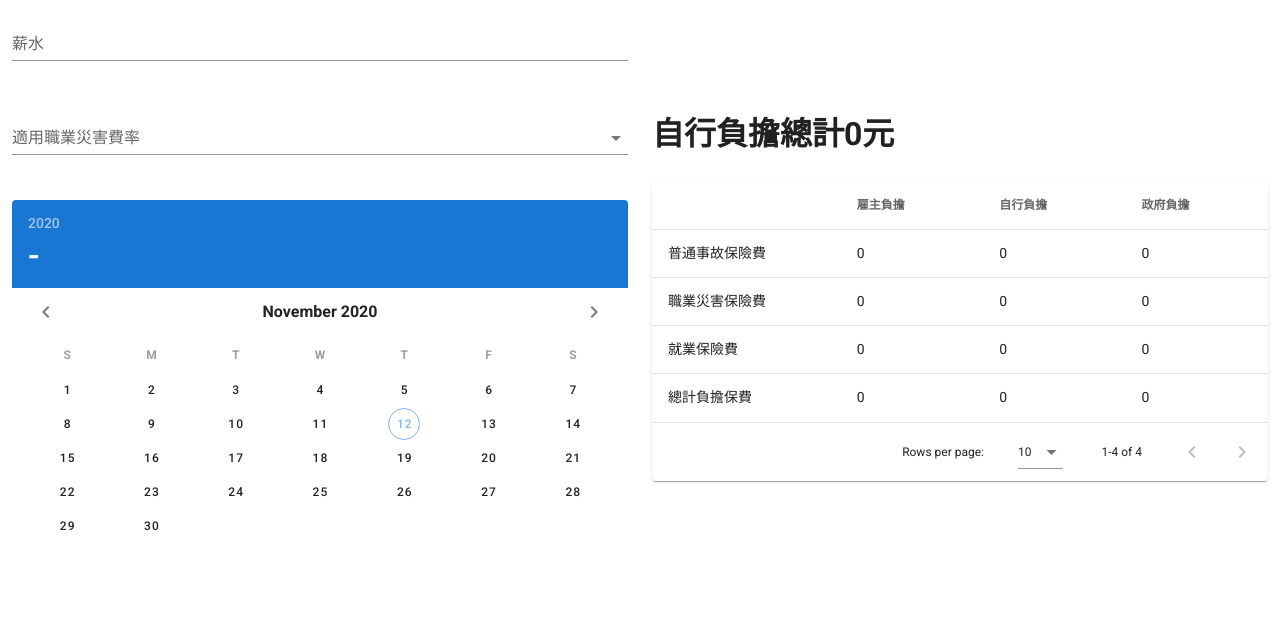
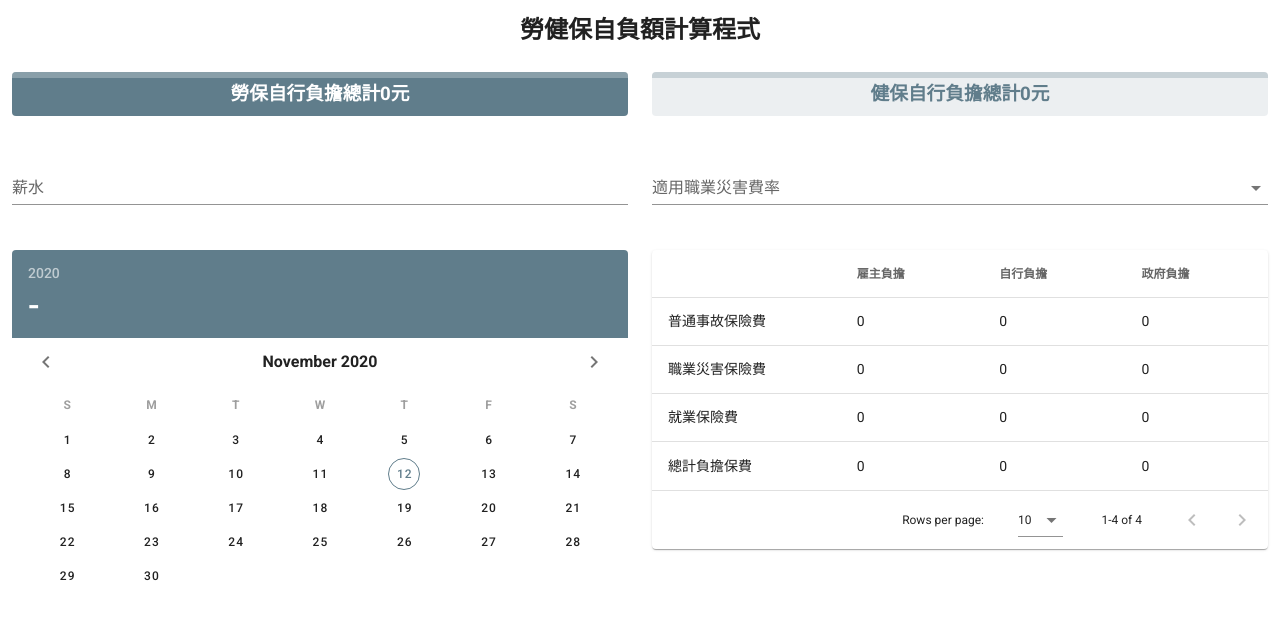
Before and after one commit to vincent87720/lhipcp, a Vue app: page / in a window 1280 px wide. Shown: the top 620 px of the page. Built offline with nearby package versions, Linux system fonts and the light colour scheme.

Commit message:
Update UI style;

```diff
--- a/src/App.vue
+++ b/src/App.vue
@@ -3,25 +3,62 @@
     <v-container fluid>
       <v-row align="center">
         <v-col
-          class="d-flex"
+          class="d-flex justify-center"
+          cols="12"
+        >
+          <h2>勞健保自負額計算程式</h2>
+        </v-col>
+      </v-row>
+      <v-row>
+        <v-col
           cols="12"
           md="6"
+          sm="12"
         >
-          <v-row align="center">
+          <v-alert
+            class="d-flex justify-center align-center"
+            border="top"
+            color="blue-grey"
+            dark
+            dense
+          >
+            <h3>勞保自行負擔總計{{Insurance[3].self}}元</h3>
+          </v-alert>
+        </v-col>
         <v-col
-              class="d-flex"
           cols="12"
+          md="6"
+          sm="12"
+        >
+          <v-alert
+            class="d-flex justify-center align-center"
+            border="top"
+            color="blue-grey"
+            text
+            dense
+          >
+            <h3>健保自行負擔總計{{Insurance[3].self}}元</h3>
+          </v-alert>
+        </v-col>
+      </v-row>
+      <v-row>
+        <v-col
+          class="d-flex order-0"
+          cols="12"
+          md="6"
           sm="12"
         >
           <v-text-field
             label="薪水"
             v-model="salary"
             @keyup="onVarChange"
+            type='tel'
           ></v-text-field>
         </v-col>
         <v-col
-              class="d-flex"
+          class="d-flex order-xl-1 order-lg-1 order-md-1 order-3"
           cols="12"
+          md="6"
           sm="12"
         >
           <v-select
@@ -31,38 +68,31 @@
             @input="onVarChange"
           ></v-select>
         </v-col>
+
         <v-col
+          class="d-flex d-md-none order-2"
+        >
+          <v-divider></v-divider>
+        </v-col>
+
+        <v-col
+          class="d-flex order-xl-3 order-lg-3 order-md-3 order-1"
           cols="12"
+          md="6"
           sm="12"
         >
           <v-date-picker
             v-model="dates"
             @input="onVarChange"
+            color="blue-grey"
             full-width
             range
           ></v-date-picker>
         </v-col>
-          </v-row>
-        </v-col>
-
-        <v-col class="d-none d-sm-flex d-md-none" >
-          <v-divider></v-divider>
-        </v-col>
-
         <v-col
-          class="d-flex"
+          class="order-3"
           cols="12"
           md="6"
-        >
-          <v-row align="center">
-            <v-col
-              cols="12"
-              sm="12"
-            >
-              <h1>自行負擔總計{{Insurance[3].self}}元</h1>
-            </v-col>
-            <v-col
-              cols="12"
           sm="12"
         >
           <v-data-table
@@ -70,8 +100,6 @@
             :items="Insurance"
             class="elevation-1"
           ></v-data-table>
-            </v-col>
-          </v-row>
         </v-col>
       </v-row>
     </v-container>
```
Also changed, not shown: 7 other files (tests, documents, lock files or other folders). Lines whose indentation alone changed are shown as unchanged.
